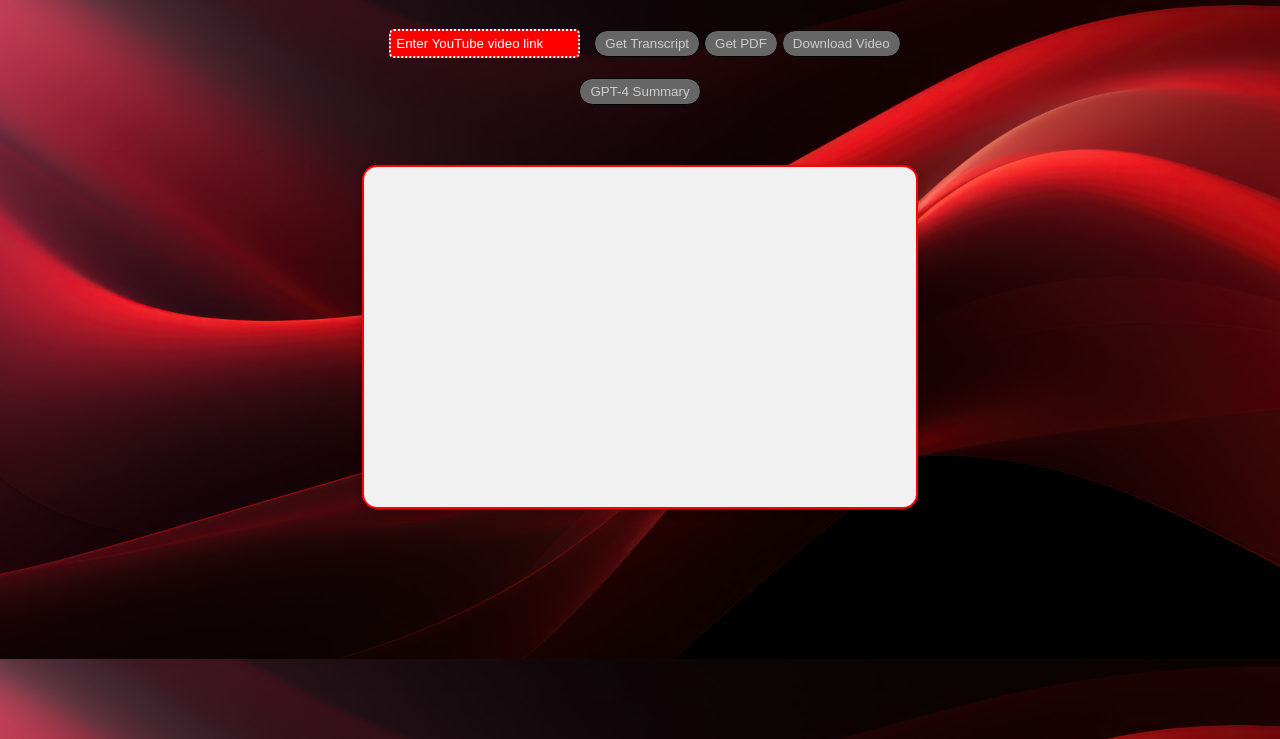
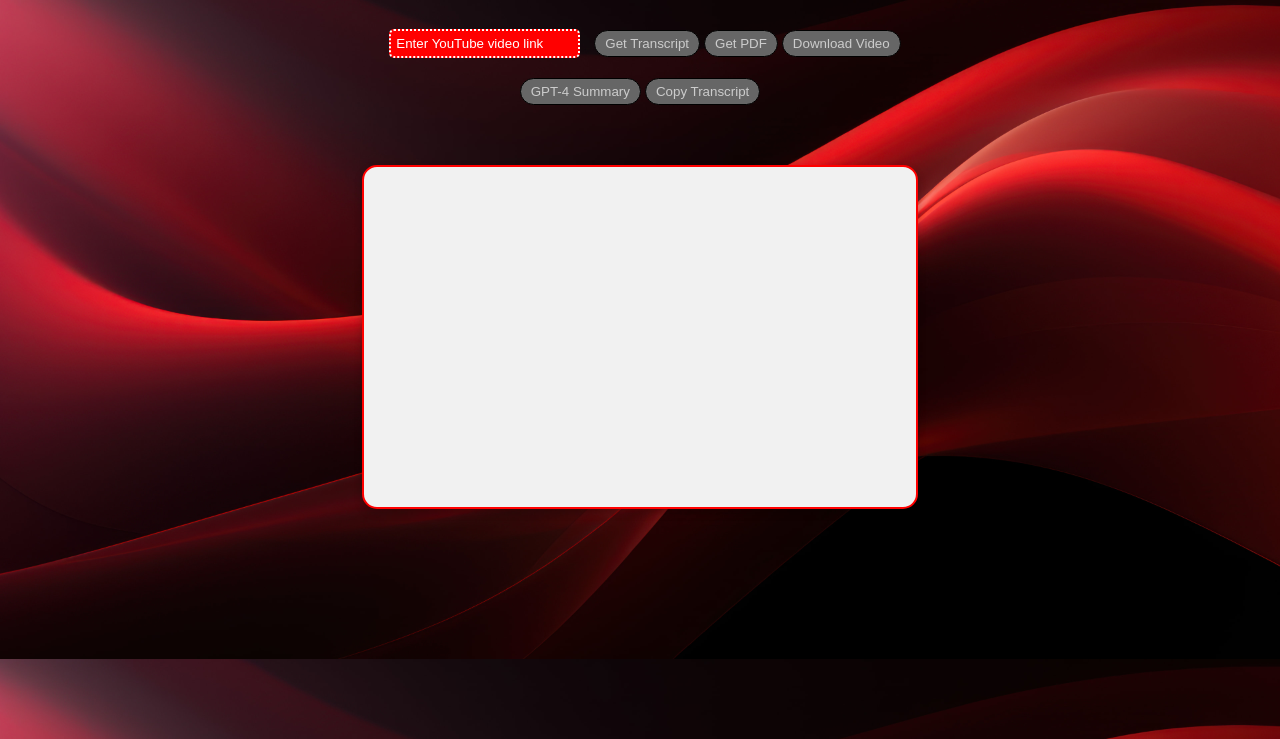
Before and after one commit to beanpython1/transcript, a plain HTML site: page index.html in a window 1280 px wide. Shown: the part 61-800 px from the top of the page. Drawn offline with nearby package versions, Linux system fonts and the light colour scheme.

Commit message:
Update index.html

```diff
--- a/index.html
+++ b/index.html
@@ -14,6 +14,7 @@
         <button id="getPDFButton" onclick="getPDF()" disabled>Get PDF</button>
         <button id="getVIDButton" onclick="getVID()" disabled>Download Video</button>
         <button id="getAIButton" onclick="getAI()" disabled>GPT-4 Summary</button>
+        <button id="copyButton" disabled>Copy Transcript</button>
         <div id="transcript"></div>
     </div>
     <script src="https://cdnjs.cloudflare.com/ajax/libs/jspdf/2.3.1/jspdf.umd.min.js"></script>
```
